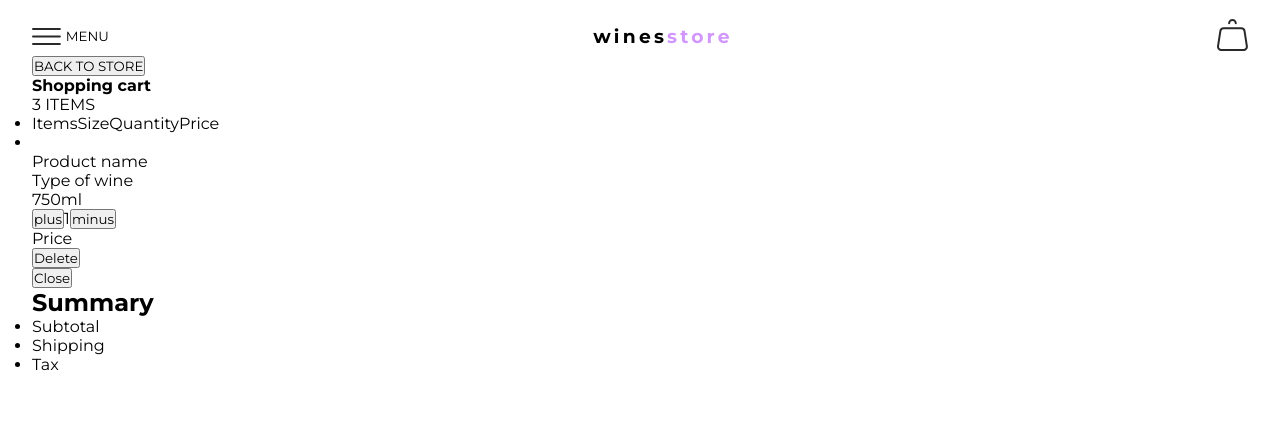
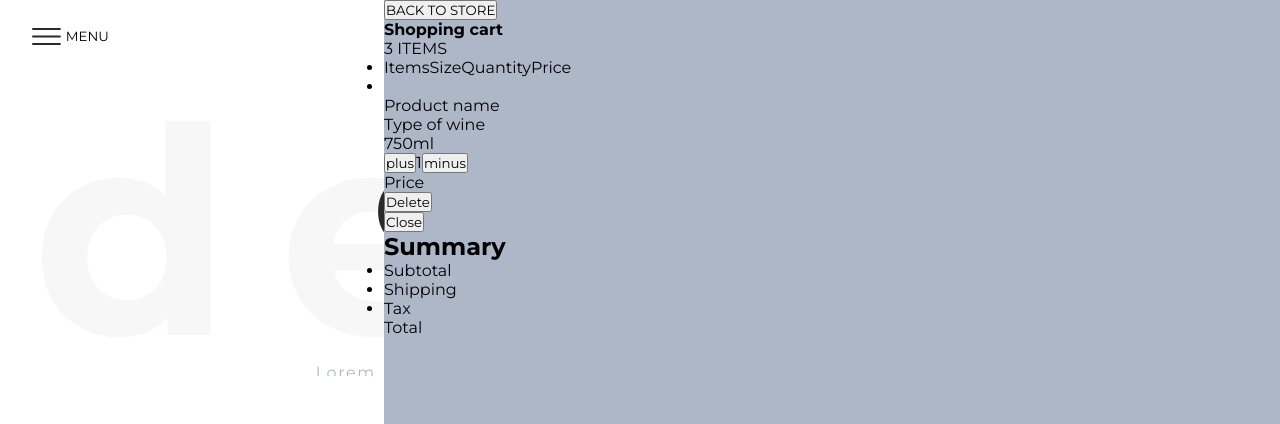
Before and after one commit to FilipDrzazga/e-commerce-React-and-Typescript-, a React (Create React App) app: page /home/dessert in a window 1280 px wide. Both pictures are taken after a click on the button 1232 px from the left and 36 px from the top of the page. Shown: the top 424 px of the page. Built offline with nearby package versions, Linux system fonts and the light colour scheme; no server answers.

Commit message:
overflow hidden when shopping btn clicked

```diff
--- a/src/Components/ProductsList/ProductsList.styled.ts
+++ b/src/Components/ProductsList/ProductsList.styled.ts
@@ -4,6 +4,7 @@ import { randomBackgroundColor } from "../../helpers";
 
 const Section = styled.section`
   width: 100%;
+  min-height: 100vh;
 `;
 const List = styled.ul`
   width: 100%;
--- a/src/Components/ProductsList/ProductsList.tsx
+++ b/src/Components/ProductsList/ProductsList.tsx
@@ -18,6 +18,11 @@ const ProductsList: FC = () => {
   useEffect(() => {
     WebCtx.fetchWinesByType(winesType);
   }, []);
+
+  useEffect(() => {
+    const body = document.querySelector("body") as HTMLBodyElement;
+    body.style.overflow = WebCtx.isShoppingCartVisible ? "hidden" : "auto";
+  }, [WebCtx.isShoppingCartVisible]);
 
   return (
     <S.Section>
--- a/src/Components/ShoppingCart/ShoppingCart.styled.ts
+++ b/src/Components/ShoppingCart/ShoppingCart.styled.ts
@@ -1,3 +1,14 @@
 import { styled } from "styled-components";
 
-export {};
+const ShoppingCard = styled.section`
+  position: absolute;
+  top: 0;
+  left: 0;
+  width: 70vw;
+  min-height: 100vh;
+  margin-left: 30vw;
+  background-color: ${({ theme }) => theme.colors.gray};
+  z-index: 999;
+`;
+
+export { ShoppingCard };
--- a/src/Components/ShoppingCart/ShoppingCart.tsx
+++ b/src/Components/ShoppingCart/ShoppingCart.tsx
@@ -1,12 +1,15 @@
 import { FC } from "react";
+import { useWebContext } from "../../Context/Context";
+import * as S from "../ShoppingCart/ShoppingCart.styled";
 
 const ShoppingCart: FC = () => {
   const itemsColumn = ["Items", "Size", "Quantity", "Price"];
   const summaryTitle = ["Subtotal", "Shipping", "Tax"];
+  const WebCtx = useWebContext();
   return (
-    <section>
+    <S.ShoppingCard>
       <section>
-        <button>BACK TO STORE</button>
+        <button onClick={() => WebCtx.displayShoppingCart(false)}>BACK TO STORE</button>
         <header>
           <h1>Shopping cart</h1>
           <span>3 ITEMS</span>
@@ -52,8 +55,11 @@ const ShoppingCart: FC = () => {
             <li>{title}</li>
           ))}
         </ul>
+        <div>
+          <span>Total</span>
+        </div>
       </section>
-    </section>
+    </S.ShoppingCard>
   );
 };
 
```
